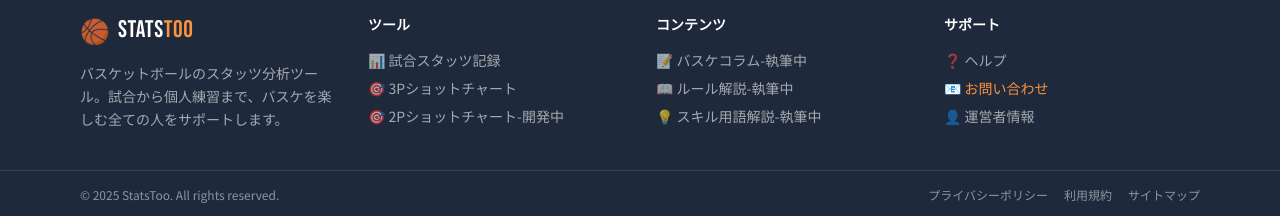
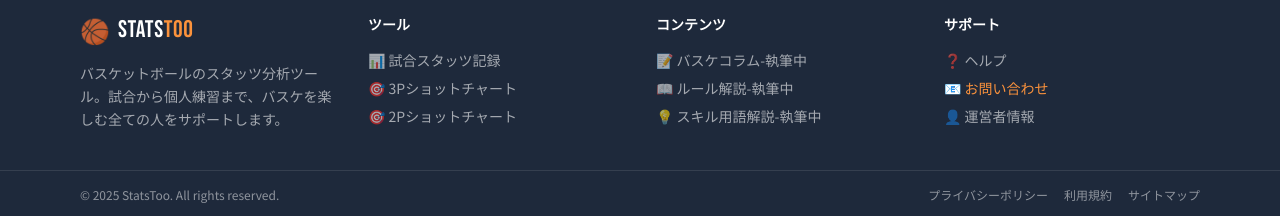
Before and after one commit to BSK-Ryo/statstoo, a Jekyll site: the page built from contact/index.html, in a window 1280 px wide. Shown: the part 1814-2030 px from the top of the page. Built offline with Jekyll 4.4.1, drawn with Linux system fonts in a browser that asks for light colours; nearby versions of some CDN libraries.

Commit message:
Update footer.html

```diff
--- a/_includes/footer.html
+++ b/_includes/footer.html
@@ -19,8 +19,8 @@
                 <h4 class="font-bold text-white mb-4 text-sm">ツール</h4>
                 <ul class="space-y-2 text-sm">
                     <li><a href="/" class="text-white/60 hover:text-primary-light transition">📊 試合スタッツ記録</a></li>
-                    <li><a href="/tools/3Pshot-chart/" class="text-white/60 hover:text-primary-light transition">🎯 3Pショットチャート</a></li>
-                    <li><a href="/tools/2Pshot-chart/" class="text-white/60 hover:text-primary-light transition">🎯 2Pショットチャート-開発中</a></li>
+                    <li><a href="/tools/3point-shot-chart/" class="text-white/60 hover:text-primary-light transition">🎯 3Pショットチャート</a></li>
+                    <li><a href="/tools/2point-shot-chart/" class="text-white/60 hover:text-primary-light transition">🎯 2Pショットチャート</a></li>
                 </ul>
             </div>
 
```
